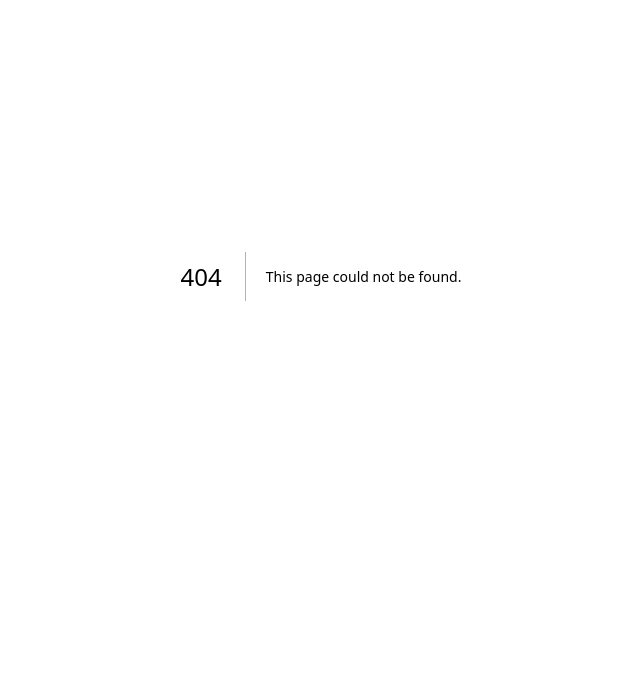
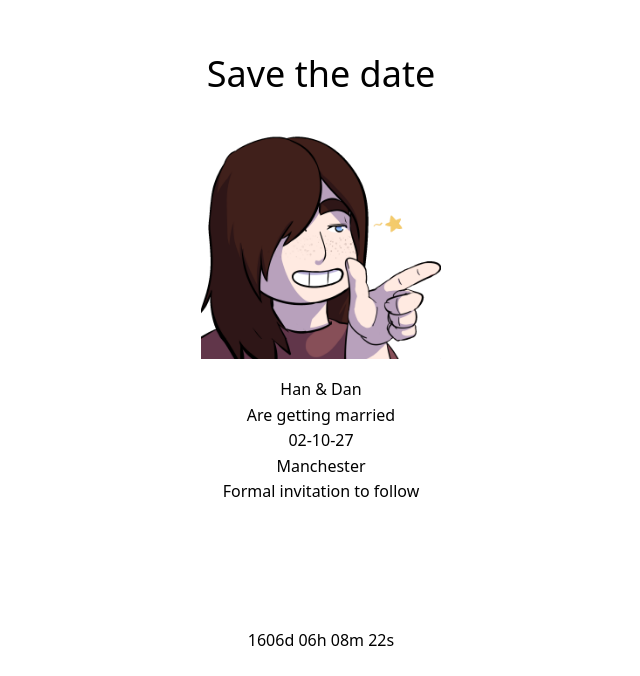
Before and after one commit to Allott/DanSite, a Next.js app: page /wedding in a window 1280 px wide. Before the commit this address had no page. Shown: the part 124-800 px from the top of the page, without its empty margins (319-959 px from the left). Built offline with nearby package versions, Linux system fonts and the light colour scheme.

Commit message:
Add wedding page content, countdown, and dan30 invite card

```diff
--- /dev/null
+++ b/src/pages/wedding.js
@@ -0,0 +1,148 @@
+import Head from 'next/head'
+import { useEffect, useState } from 'react'
+import { useRouter } from 'next/router'
+
+const targetDate = new Date('2027-10-02T00:00:00')
+
+function getTimeLeft() {
+  const now = new Date()
+  const difference = targetDate.getTime() - now.getTime()
+
+  if (difference <= 0) {
+    return { done: true, days: 0, hours: 0, minutes: 0, seconds: 0 }
+  }
+
+  return {
+    done: false,
+    days: Math.floor(difference / (1000 * 60 * 60 * 24)),
+    hours: Math.floor((difference / (1000 * 60 * 60)) % 24),
+    minutes: Math.floor((difference / (1000 * 60)) % 60),
+    seconds: Math.floor((difference / 1000) % 60),
+  }
+}
+
+export default function Wedding() {
+  const router = useRouter()
+  const [timeLeft, setTimeLeft] = useState({
+    done: false,
+    days: 0,
+    hours: 0,
+    minutes: 0,
+    seconds: 0,
+  })
+
+  useEffect(() => {
+    setTimeLeft(getTimeLeft())
+
+    const timer = setInterval(() => {
+      setTimeLeft(getTimeLeft())
+    }, 1000)
+
+    return () => clearInterval(timer)
+  }, [])
+
+  const showDan30Card =
+    router.isReady && Object.prototype.hasOwnProperty.call(router.query, 'dan30')
+
+  return (
+    <>
+      <Head>
+        <title>Wedding</title>
+        <meta name="viewport" content="width=device-width, initial-scale=1" />
+      </Head>
+
+      <main
+        style={{
+          minHeight: '100vh',
+          display: 'flex',
+          alignItems: 'center',
+          justifyContent: 'center',
+          padding: '24px',
+          position: 'relative',
+        }}
+      >
+        <section
+          style={{
+            display: 'flex',
+            flexDirection: 'column',
+            alignItems: 'center',
+            textAlign: 'center',
+            gap: '18px',
+          }}
+        >
+          <h1 style={{ margin: 0, fontSize: '2.25rem' }}>Save the date</h1>
+
+          <img
+            src="/pictures/me.png"
+            alt="Wedding placeholder"
+            style={{ maxWidth: '45vw', maxHeight: '30vh' }}
+          />
+
+          <p style={{ margin: 0, lineHeight: 1.6 }}>
+            Han &amp; Dan
+            <br />
+            Are getting married
+            <br />
+            02-10-27
+            <br />
+            Manchester
+            <br />
+            Formal invitation to follow
+          </p>
+
+          {showDan30Card && (
+            <article
+              style={{
+                width: 'min(720px, 90vw)',
+                border: '2px solid #0f0f0f',
+                borderRadius: '12px',
+                padding: '16px',
+                display: 'flex',
+                gap: '16px',
+                alignItems: 'center',
+                backgroundColor: '#fff',
+                boxShadow: '0 6px 20px rgba(0, 0, 0, 0.08)',
+              }}
+            >
+              <img
+                src="/pictures/me.png"
+                alt="Dan 30 invite"
+                style={{
+                  width: '120px',
+                  height: '120px',
+                  objectFit: 'cover',
+                  borderRadius: '10px',
+                  flexShrink: 0,
+                }}
+              />
+
+              <p style={{ margin: 0, textAlign: 'left', lineHeight: 1.5 }}>
+                You are also invited to Dans 30th on [placeholder date] at
+                [placeholder location]
+              </p>
+            </article>
+          )}
+        </section>
+
+        <p
+          style={{
+            position: 'absolute',
+            bottom: '24px',
+            left: '50%',
+            transform: 'translateX(-50%)',
+            margin: 0,
+            textAlign: 'center',
+            width: '100%',
+            padding: '0 24px',
+          }}
+        >
+          {timeLeft.done
+            ? 'It is wedding day!'
+            : `${timeLeft.days}d ${String(timeLeft.hours).padStart(2, '0')}h ${String(
+                timeLeft.minutes
+              ).padStart(2, '0')}m ${String(timeLeft.seconds).padStart(2, '0')}s`}
+        </p>
+      </main>
+    </>
+  )
+}
```
